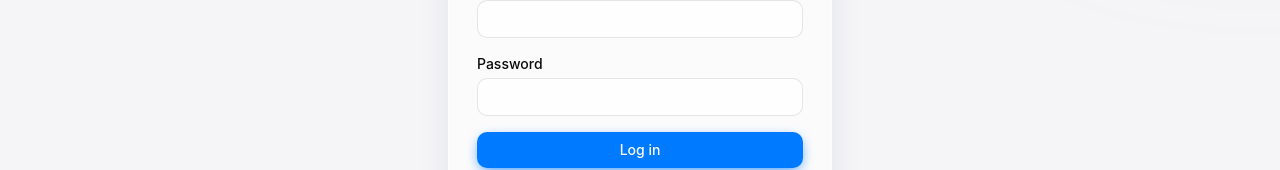
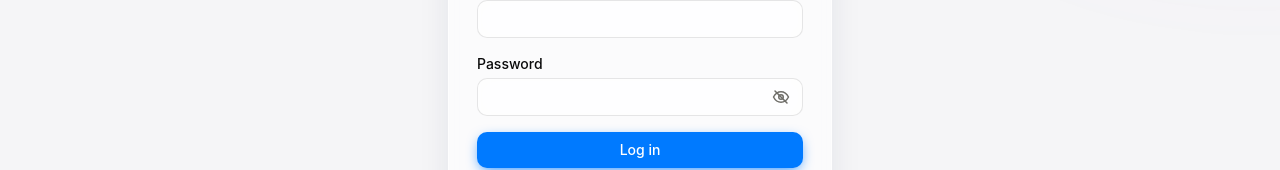
Before and after one commit to mystic-jaguar/product-dashboard, a Next.js app: page /login in a window 1280 px wide. Shown: the part 348-518 px from the top of the page. Built offline with nearby package versions, Linux system fonts and the light colour scheme.

Commit message:
Add animated show/hide password toggle on login

```diff
--- a/src/app/globals.css
+++ b/src/app/globals.css
@@ -180,6 +180,32 @@ body::before {
   }
 }
 
+/* Password show/hide: the eye squashes shut and reopens while the slash strokes in or out. */
+.eye-toggle:active svg { transform: scale(0.85); }
+.eye-blink {
+  transform-origin: center;
+  transition: transform 0.1s;
+  animation: eye-blink 0.28s cubic-bezier(0.3, 0.7, 0.4, 1);
+}
+.eye-slash {
+  stroke-dasharray: 1;
+  stroke-dashoffset: 1;
+  animation: slash-out 0.25s ease-in;
+}
+.eye-slash.on {
+  stroke-dashoffset: 0;
+  animation: slash-in 0.3s 0.08s ease-out backwards;
+}
+@keyframes eye-blink {
+  40% { transform: scaleY(0.1); }
+}
+@keyframes slash-in {
+  from { stroke-dashoffset: 1; }
+}
+@keyframes slash-out {
+  from { stroke-dashoffset: 0; }
+}
+
 @keyframes pop-in {
   from { opacity: 0; transform: scale(0.94); }
 }
--- a/src/app/login/page.tsx
+++ b/src/app/login/page.tsx
@@ -10,6 +10,7 @@ export default function LoginPage() {
   const router = useRouter();
   const [username, setUsername] = useState("");
   const [password, setPassword] = useState("");
+  const [showPassword, setShowPassword] = useState(false);
   const [error, setError] = useState("");
   const [loading, setLoading] = useState(false);
   // A ref changes instantly, so a fast second click is blocked before React re-renders.
@@ -54,7 +55,23 @@ export default function LoginPage() {
         </label>
         <label className="block text-sm font-medium">
           Password
-          <input className="input mt-1" type="password" value={password} onChange={(e) => setPassword(e.target.value)} autoComplete="current-password" />
+          <span className="relative mt-1 block">
+            <input className="input pr-11" type={showPassword ? "text" : "password"} value={password} onChange={(e) => setPassword(e.target.value)} autoComplete="current-password" />
+            <button
+              type="button"
+              className="eye-toggle absolute inset-y-0 right-0 grid w-11 cursor-pointer place-items-center rounded-r-[10px] text-muted outline-none transition-colors hover:text-fg focus-visible:text-accent"
+              aria-label={showPassword ? "Hide password" : "Show password"}
+              aria-pressed={showPassword}
+              onClick={() => setShowPassword((s) => !s)}
+            >
+              {/* Eye blinks, then the slash draws in (hidden) or out (visible). */}
+              <svg key={String(showPassword)} className="eye-blink" width="18" height="18" viewBox="0 0 24 24" fill="none" stroke="currentColor" strokeWidth="2" strokeLinecap="round" strokeLinejoin="round" aria-hidden="true">
+                <path d="M2 12s3.6-7 10-7 10 7 10 7-3.6 7-10 7S2 12 2 12z" />
+                <circle cx="12" cy="12" r="3" />
+                <path className={`eye-slash ${showPassword ? "" : "on"}`} d="M4 4l16 16" pathLength="1" />
+              </svg>
+            </button>
+          </span>
         </label>
         {error && <p role="alert" className="text-sm text-danger">{error}</p>}
         <button type="submit" disabled={loading} className="btn-primary w-full">
```
